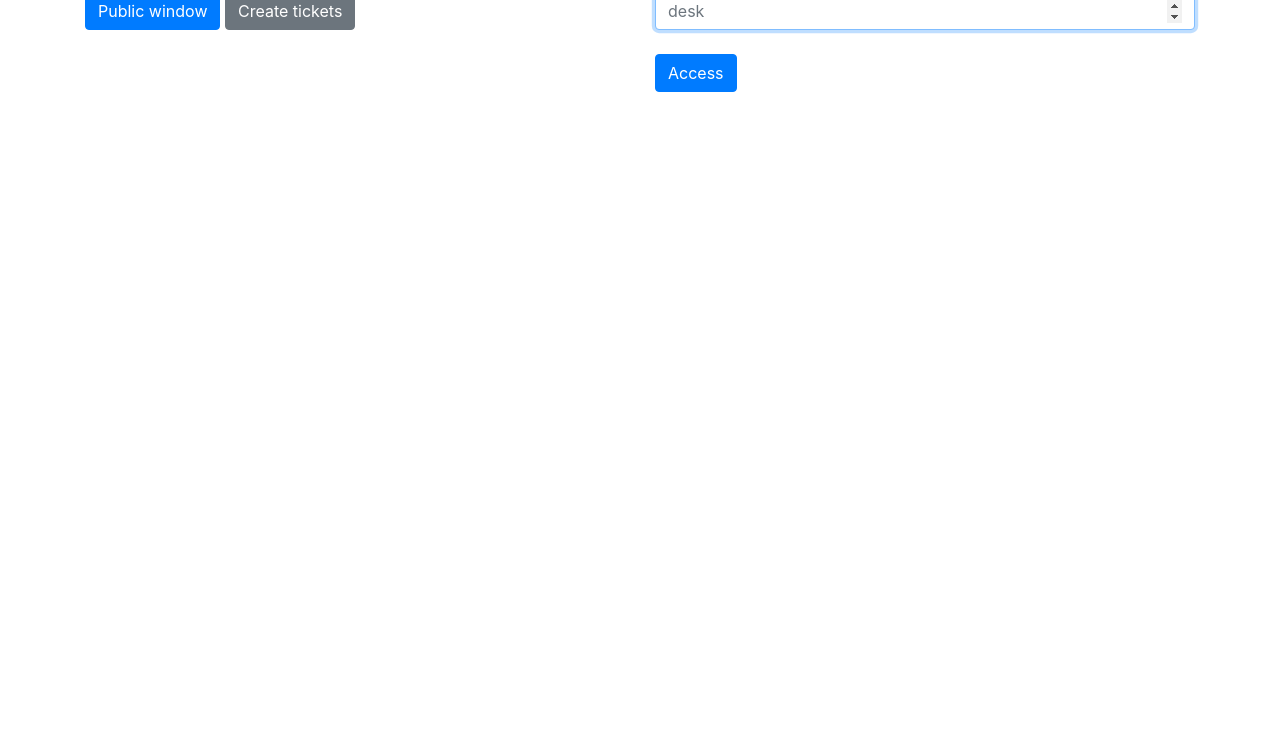
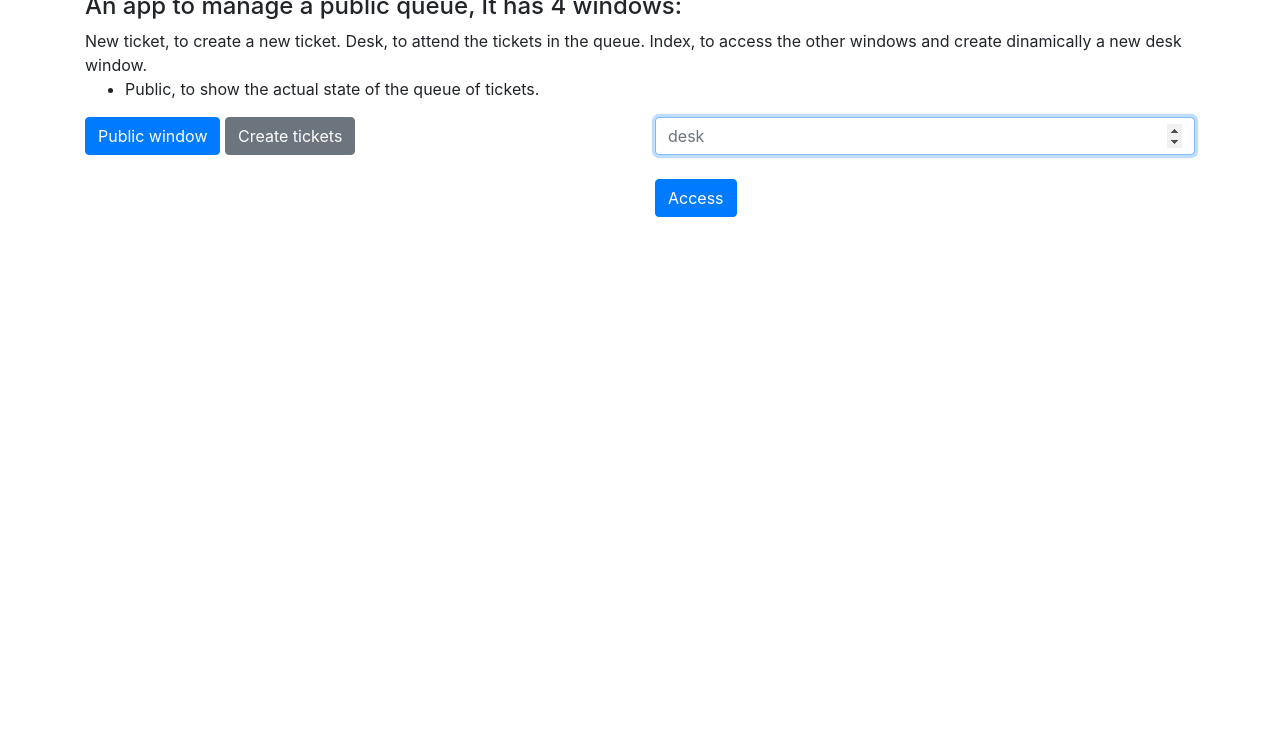
Before and after one commit to reymon359/sockets-queue-app, a website: page public/index.html in a window 1280 px wide. Shown: the part 64-800 px from the top of the page. Drawn offline with nearby package versions, Linux system fonts and the light colour scheme.

Commit message:
preparing to add to my place

```diff
--- a/public/index.html
+++ b/public/index.html
@@ -12,7 +12,13 @@
 
 <body class="container">
     <h1>Queue app</h1>
-
+    <h4>
+        An app to manage a public queue, It has 4 windows:
+    </h4>
+    New ticket, to create a new ticket. Desk, to attend the tickets in the queue. Index, to access the other windows and create dinamically a new desk window.
+    <ul>
+        <li>Public, to show the actual state of the queue of tickets.</li>
+    </ul>
     <div class="row">
         <div class="col-6">
 
--- a/server/data/data.json
+++ b/server/data/data.json
@@ -1 +1 @@
-{"last":0,"today":25,"tickets":[],"last4":[]}
+{"last":0,"today":7,"tickets":[],"last4":[]}
```
